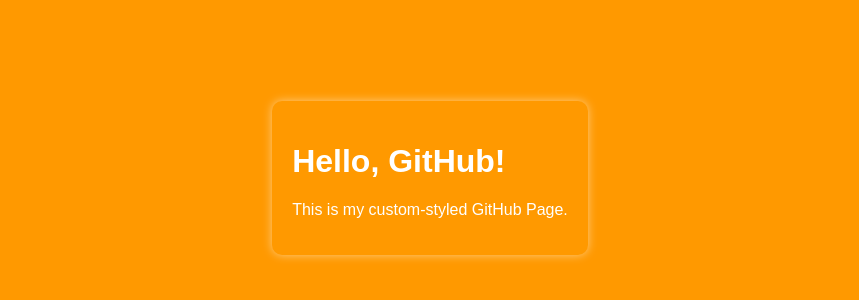
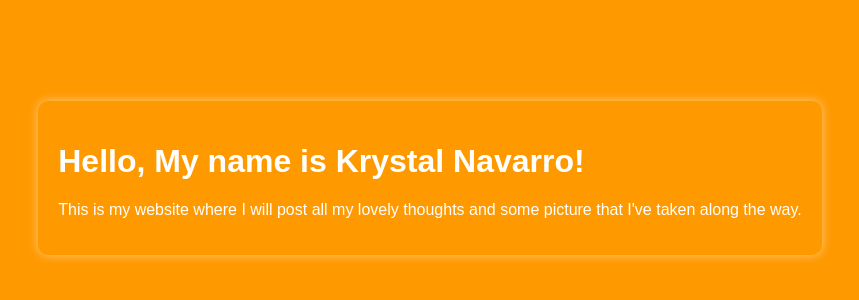
Before and after one commit to kreestalnavarro/kreestalnavarro.github.io, a plain HTML site: page index.html in a window 1280 px wide. Shown: the part 222-522 px from the top of the page, without its empty margins (210-1069 px from the left). Drawn offline with Linux system fonts and the light colour scheme.

Commit message:
Update index.html

```diff
--- a/index.html
+++ b/index.html
@@ -28,8 +28,8 @@
 <body>
   <div class="container">
     <!-- Your GitHub Page content goes here -->
-    <h1>Hello, GitHub!</h1>
-    <p>This is my custom-styled GitHub Page.</p>
+    <h1>Hello, My name is Krystal Navarro!</h1>
+    <p>This is my website where I will post all my lovely thoughts and some picture that I've taken along the way.</p>
   </div>
 </body>
 </html>
```
